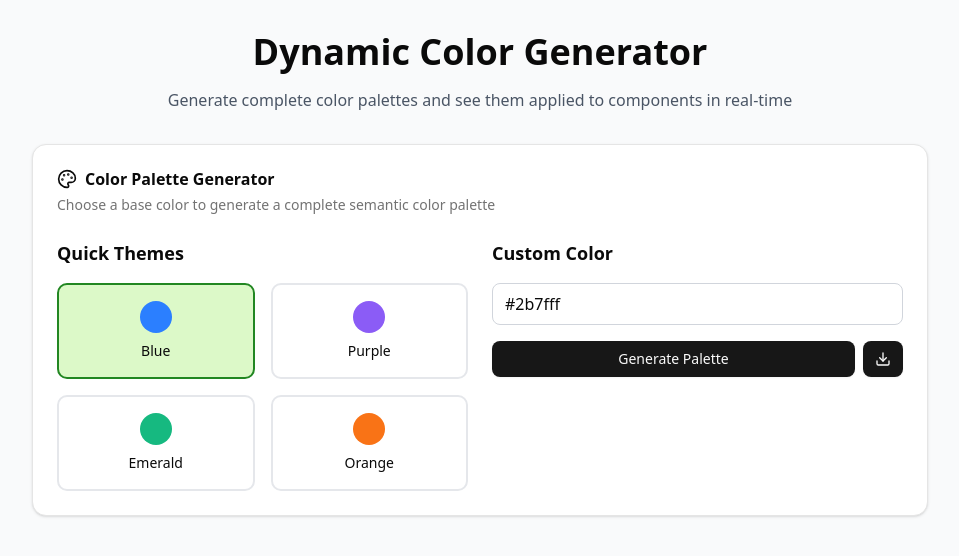
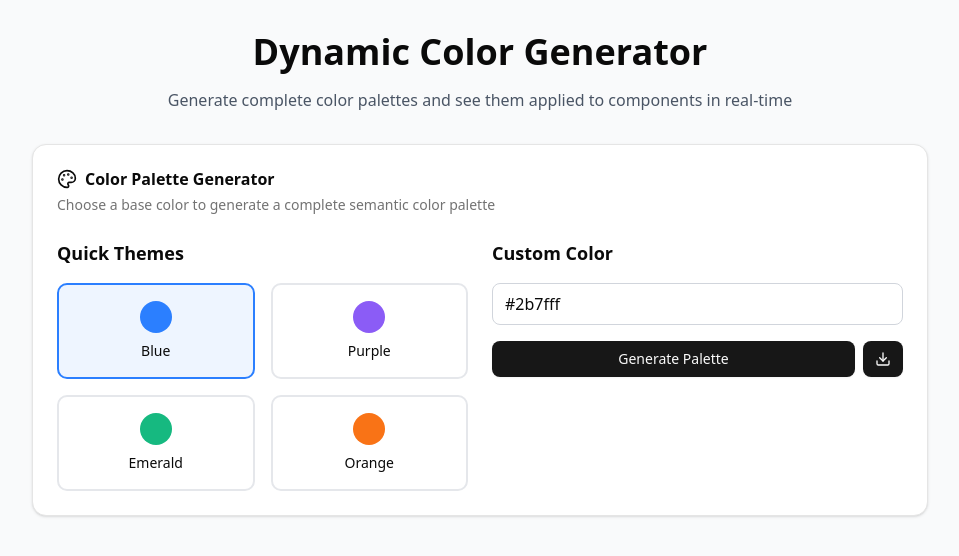
Before and after one commit to heterl0/nextjs-tailwind-dynamics-colors, a Next.js app: page / in a window 1280 px wide. Shown: the top 556 px of the page, without its empty margins (160-1119 px from the left). Built offline with nearby package versions, Linux system fonts and the light colour scheme.

Commit message:
Update global color variables in CSS for improved theming
- Replaced HSL color definitions with hex values for primary, success, info, warning, and danger color schemes.
- This change enhances color consistency and aligns with modern design practices, improving overall UI aesthetics.

```diff
--- a/app/globals.css
+++ b/app/globals.css
@@ -4,55 +4,55 @@
 @custom-variant dark (&:is(.dark *));
 
 :root {
-  --primary-100: hsl(96, 80%, 88%);
-  --primary-200: hsl(96, 80%, 80%);
-  --primary-300: hsl(96, 60%, 66%);
-  --primary-400: hsl(96, 50%, 52%);
-  --primary-500: hsl(120, 60%, 33%);
-  --primary-600: hsl(120, 60%, 27%);
-  --primary-700: hsl(120, 60%, 23%);
-  --primary-800: hsl(120, 60%, 18%);
-  --primary-900: hsl(120, 60%, 15%);
+  --primary-100: #eef5ff;
+  --primary-200: #cee1ff;
+  --primary-300: #a2c7ff;
+  --primary-400: #61a0ff;
+  --primary-500: #2b7fff;
+  --primary-600: #005be6;
+  --primary-700: #0040a2;
+  --primary-800: #002a6b;
+  --primary-900: #001a42;
 
-  --success-100: hsl(120, 80%, 88%);
-  --success-200: hsl(120, 80%, 80%);
-  --success-300: hsl(120, 60%, 66%);
-  --success-400: hsl(120, 50%, 52%);
-  --success-500: hsl(120, 60%, 40%);
-  --success-600: hsl(120, 60%, 33%);
-  --success-700: hsl(120, 60%, 27%);
-  --success-800: hsl(120, 60%, 22%);
-  --success-900: hsl(120, 60%, 18%);
+  --success-100: #d1ffe1;
+  --success-200: #b1fccc;
+  --success-300: #8cf3b0;
+  --success-400: #59e088;
+  --success-500: #2dd267;
+  --success-600: #21b153;
+  --success-700: #10933e;
+  --success-800: #05792e;
+  --success-900: #006323;
 
-  --info-100: hsl(220, 80%, 88%);
-  --info-200: hsl(220, 80%, 80%);
-  --info-300: hsl(220, 60%, 66%);
-  --info-400: hsl(220, 50%, 52%);
-  --info-500: hsl(220, 60%, 40%);
-  --info-600: hsl(220, 60%, 33%);
-  --info-700: hsl(220, 60%, 27%);
-  --info-800: hsl(220, 60%, 22%);
-  --info-900: hsl(220, 60%, 18%);
+  --info-100: #eaf2ff;
+  --info-200: #c3dbff;
+  --info-300: #8fbbff;
+  --info-400: #4f8ff1;
+  --info-500: #196ae6;
+  --info-600: #0f51b7;
+  --info-700: #01388b;
+  --info-800: #00255e;
+  --info-900: #00183c;
 
-  --warning-100: hsl(50, 100%, 88%);
-  --warning-200: hsl(50, 100%, 80%);
-  --warning-300: hsl(50, 100%, 66%);
-  --warning-400: hsl(50, 100%, 52%);
-  --warning-500: hsl(50, 100%, 40%);
-  --warning-600: hsl(50, 100%, 33%);
-  --warning-700: hsl(50, 100%, 27%);
-  --warning-800: hsl(50, 100%, 22%);
-  --warning-900: hsl(50, 100%, 18%);
+  --warning-100: #fff2dc;
+  --warning-200: #ffe5b8;
+  --warning-300: #ffd387;
+  --warning-400: #ffb83d;
+  --warning-500: #f9a006;
+  --warning-600: #cc8100;
+  --warning-700: #996100;
+  --warning-800: #704700;
+  --warning-900: #523400;
 
-  --danger-100: hsl(340, 80%, 88%);
-  --danger-200: hsl(340, 80%, 80%);
-  --danger-300: hsl(340, 60%, 66%);
-  --danger-400: hsl(340, 50%, 52%);
-  --danger-500: hsl(340, 60%, 40%);
-  --danger-600: hsl(340, 60%, 33%);
-  --danger-700: hsl(340, 60%, 27%);
-  --danger-800: hsl(340, 60%, 22%);
-  --danger-900: hsl(340, 60%, 18%);
+  --danger-100: #ffdedc;
+  --danger-200: #ffbbb8;
+  --danger-300: #ff8d87;
+  --danger-400: #f0554c;
+  --danger-500: #e62419;
+  --danger-600: #bd130f;
+  --danger-700: #980103;
+  --danger-800: #700005;
+  --danger-900: #520005;
 
   --radius: 0.625rem;
   --background: oklch(1 0 0);
```
